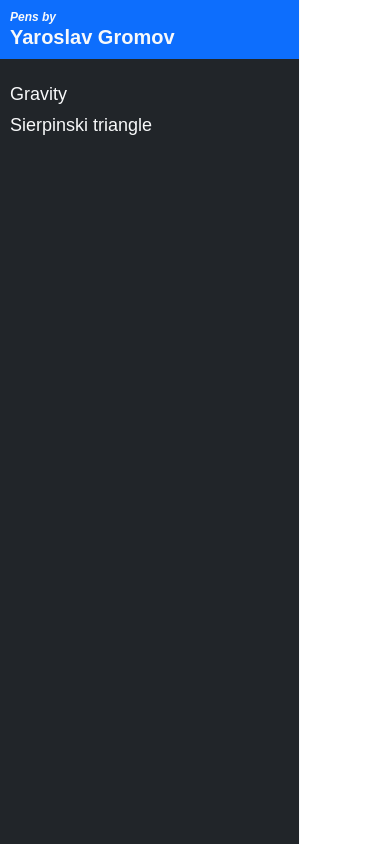
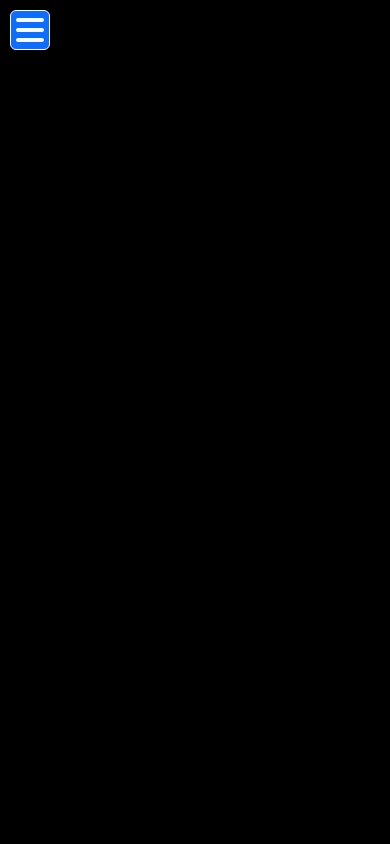
Before and after one commit to yargr96/my-pens, a website built with webpack: page src/index.ejs in a window 390 px wide. Built offline with nearby package versions, Linux system fonts and the light colour scheme.

Commit message:
burger menu

```diff
--- a/src/index.ejs
+++ b/src/index.ejs
@@ -9,7 +9,12 @@
 </head>
 <body>
     <div class="page">
-        <div class="sidebar page__sidebar">
+        <div id="burger" class="burger page__burger">
+            <div class="burger__line"></div>
+            <div class="burger__line"></div>
+            <div class="burger__line"></div>
+        </div>
+        <div id="sidebar" class="sidebar page__sidebar">
             <div class="sidebar__header">
                 <div class="sidebar__logo-pre">Pens by</div>
                 Yaroslav Gromov
--- a/src/index.ts
+++ b/src/index.ts
@@ -1,5 +1,6 @@
 import '@/styles/main.scss';
 
+import burgerMenu from '@/layout/buger-menu';
 import gravity from '@/modules/gravity';
 import sierpinskiTriangle from '@/modules/sierpinski-triangle';
 import useRenderLoop, { IRenderLoop } from '@/utils/useRenderLoop';
@@ -21,9 +22,13 @@ const navItems: INavItem[] = [
 ];
 
 const app = (): void => {
+    const { closeMenu } = burgerMenu();
+
     const renderLoop = useRenderLoop();
     const mountElement = document.querySelector('#content');
     const navItemsContainer = document.querySelector('#nav-items');
+
+    navItems[0].module(mountElement, renderLoop);
 
     navItems.forEach(({ text, module }) => {
         const item = document.createElement('div');
@@ -33,6 +38,7 @@ const app = (): void => {
         item.addEventListener('click', () => {
             mountElement.innerHTML = '';
             module(mountElement, renderLoop);
+            closeMenu();
         });
 
         navItemsContainer.appendChild(item);
--- /dev/null
+++ b/src/layout/buger-menu/BurgerMenu.ts
@@ -0,0 +1,14 @@
+const BurgerMenu = () => {
+    const burger = document.querySelector('#burger');
+    const sidebar = document.querySelector('#sidebar');
+
+    burger.addEventListener('click', () => {
+        sidebar.classList.toggle('active');
+    });
+
+    const closeMenu = () => sidebar.classList.remove('active');
+
+    return { closeMenu };
+};
+
+export default BurgerMenu;
--- /dev/null
+++ b/src/layout/buger-menu/index.ts
@@ -0,0 +1 @@
+export { default } from '@/layout/buger-menu/BurgerMenu';
--- a/src/styles/base-styles.scss
+++ b/src/styles/base-styles.scss
@@ -10,4 +10,5 @@ body {
 
 body {
   font-family: sans-serif;
+  overflow: hidden;
 }
--- /dev/null
+++ b/src/styles/blocks/burger.scss
@@ -0,0 +1,26 @@
+@import '../colors';
+
+.burger {
+  width: 40px;
+  height: 40px;
+  border: 1px solid $light;
+  border-radius: 6px;
+  background-color: $primary;
+  display: flex;
+  flex-direction: column;
+  justify-content: space-between;
+  padding: 7px 5px;
+  cursor: pointer;
+  transition: transform .3s;
+
+  &:hover {
+    transform: scale(1.1);
+  }
+
+  &__line {
+    height: 4px;
+    border-radius: 50px;
+    width: 100%;
+    background-color: $light;
+  }
+}
--- a/src/styles/blocks/page.scss
+++ b/src/styles/blocks/page.scss
@@ -16,4 +16,11 @@
     flex-grow: 1;
     position: relative;
   }
+
+  &__burger {
+    position: absolute;
+    top: 10px;
+    left: 10px;
+    z-index: 10;
+  }
 }
--- a/src/styles/blocks/sidebar.scss
+++ b/src/styles/blocks/sidebar.scss
@@ -3,9 +3,16 @@
 .sidebar {
   border-right: 1px solid $light;
   color: $light;
+  transform: translateX(-100%);
+  transition: transform .3s;
+  position: absolute;
+  top: 0;
+  bottom: 0;
+  left: 0;
+  z-index: 1;
 
   &__header {
-    padding: 10px;
+    padding: 10px 10px 10px 60px;
     background-color: $primary;
     margin-bottom: 20px;
     font-weight: bold;
@@ -32,4 +39,8 @@
       color: $dark;
     }
   }
+
+  &.active {
+    transform: none;
+  }
 }
--- a/src/styles/main.scss
+++ b/src/styles/main.scss
@@ -2,3 +2,4 @@
 
 @import 'blocks/page';
 @import 'blocks/sidebar';
+@import 'blocks/burger';
```
